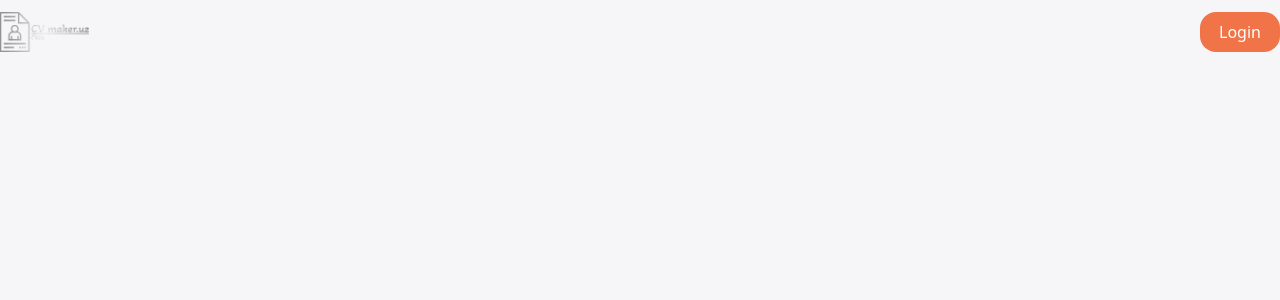
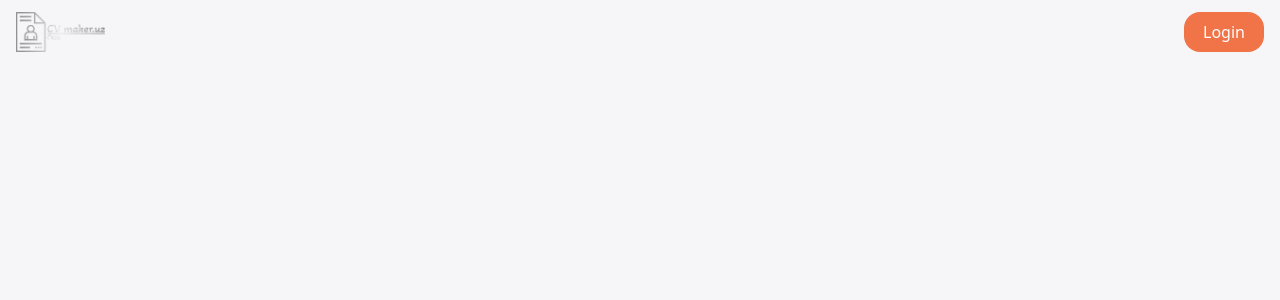
Before and after one commit to N1ler4/Team-project, a React (Vite) app: page / in a window 1280 px wide. Shown: the top 300 px of the page. Built offline with nearby package versions, Linux system fonts and the light colour scheme.

Commit message:
fix bugs

```diff
--- a/src/components/ui/header/index.jsx
+++ b/src/components/ui/header/index.jsx
@@ -27,7 +27,7 @@ export default function Index() {
   }, []);
 
   return (
-    <header className="container mx-auto py-3">
+    <header className="container mx-auto px-4 py-3">
       <nav className="flex justify-between items-center">
         <div className="flex gap-2 items-center">
           <img
```
